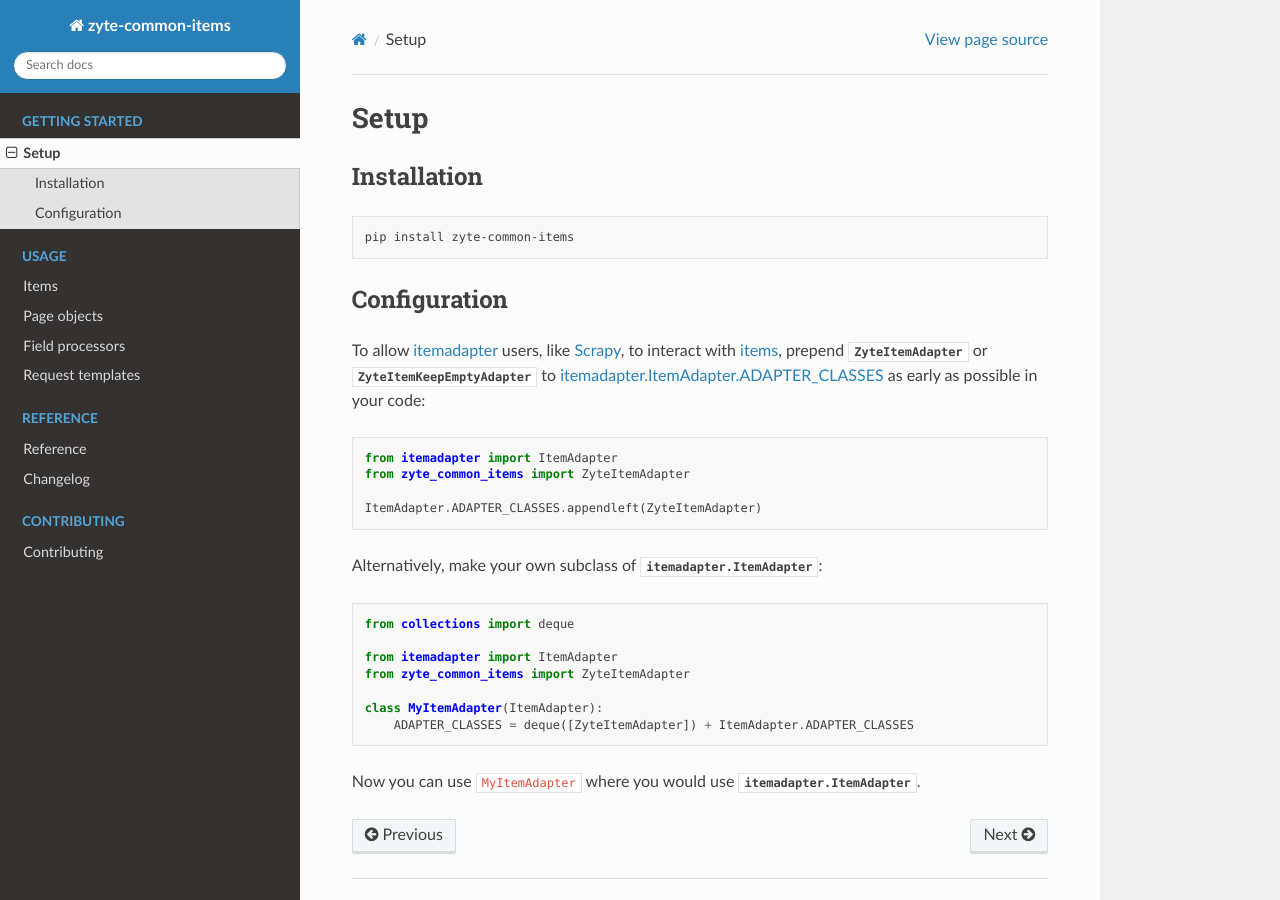
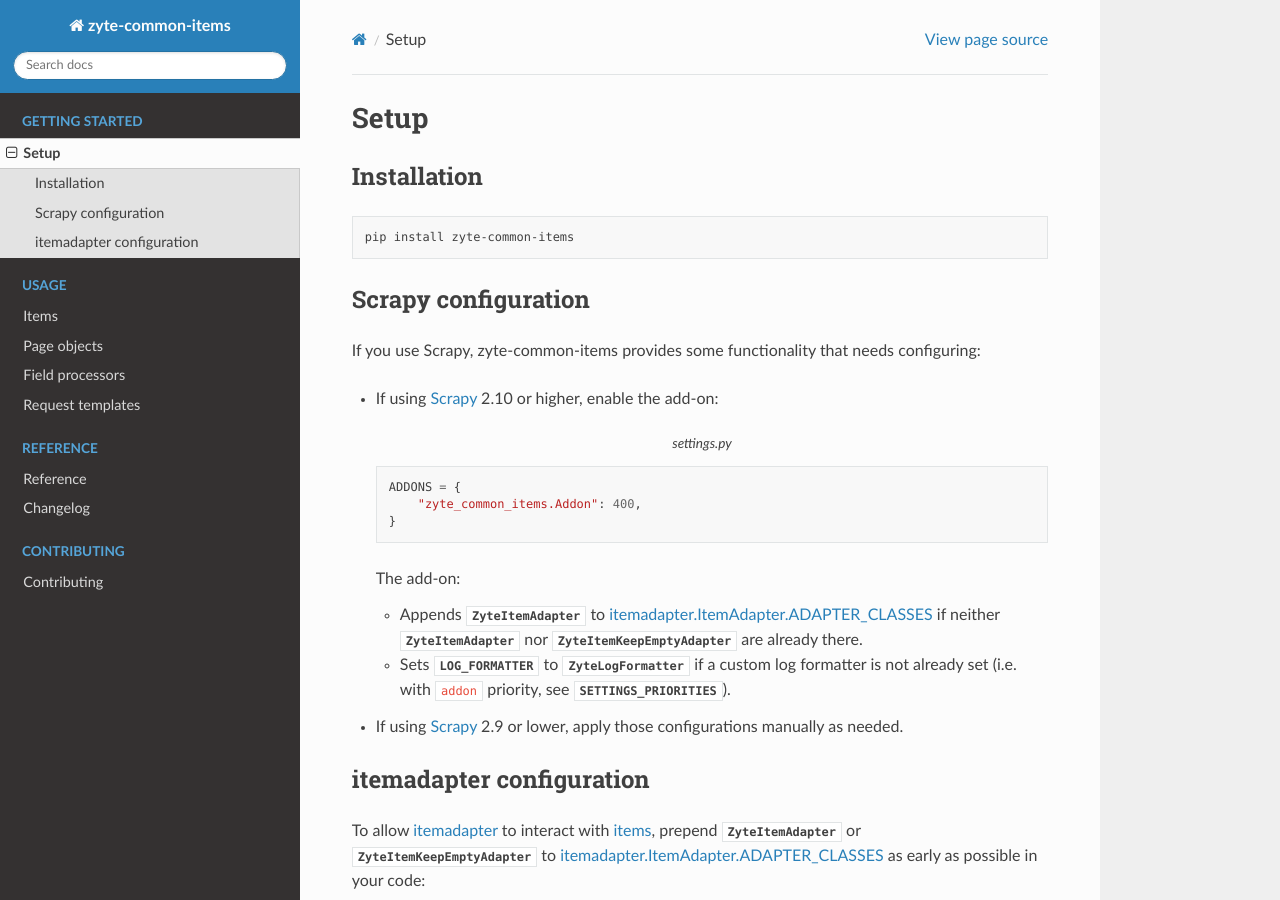
Before and after one commit to zytedata/zyte-common-items, a Sphinx documentation site: the page built from docs/setup.rst, in a window 1280 px wide and 900 px high. Built offline with Sphinx 7.4.7 and the Read the Docs theme 3.1.0, drawn with Linux system fonts in a browser that asks for light colours; the version number could not be read and is left out.

Commit message:
Add an add-on, cover ZyteLogFormatter in the docs

```diff
--- /dev/null
+++ b/docs/_ext/__init__.py
@@ -0,0 +1,25 @@
+def setup(app):
+    # https://stackoverflow.com/a/13663325
+    #
+    # Scrapy’s
+    # https://github.com/scrapy/scrapy/blob/dba37674e6eaa6c2030c8eb35ebf8127cd488062/docs/_ext/scrapydocs.py#L90C16-L110C6
+    app.add_crossref_type(
+        directivename="setting",
+        rolename="setting",
+        indextemplate="pair: %s; setting",
+    )
+    app.add_crossref_type(
+        directivename="signal",
+        rolename="signal",
+        indextemplate="pair: %s; signal",
+    )
+    app.add_crossref_type(
+        directivename="command",
+        rolename="command",
+        indextemplate="pair: %s; command",
+    )
+    app.add_crossref_type(
+        directivename="reqmeta",
+        rolename="reqmeta",
+        indextemplate="pair: %s; reqmeta",
+    )
--- a/docs/conf.py
+++ b/docs/conf.py
@@ -1,5 +1,7 @@
 import pkgutil
+import sys
 from datetime import datetime
+from pathlib import Path
 
 
 def get_copyright(attribution, *, first_year):
@@ -26,7 +28,9 @@
 copyright = get_copyright("Zyte Group Ltd", first_year=2022)
 version, release = get_version_and_release()
 
+sys.path.insert(0, str(Path(__file__).parent.absolute()))  # _ext
 extensions = [
+    "_ext",
     "sphinx.ext.autodoc",
     "sphinx.ext.intersphinx",
 ]
--- a/docs/reference/index.rst
+++ b/docs/reference/index.rst
@@ -11,4 +11,4 @@
    components
    converters
    adapter
-   pipelines
+   scrapy
--- a/docs/reference/pipelines.rst
+++ /dev/null
@@ -1,6 +0,0 @@
-================
-Scrapy Pipelines
-================
-
-.. autoclass:: zyte_common_items.pipelines.AEPipeline
-.. autoclass:: zyte_common_items.pipelines.DropLowProbabilityItemPipeline
--- a/docs/setup.rst
+++ b/docs/setup.rst
@@ -11,12 +11,46 @@
 
 
 .. _configuration:
+.. _scrapy-config:
 
-Configuration
-=============
+Scrapy configuration
+====================
 
-To allow itemadapter_ users, like Scrapy_, to interact with :ref:`items
-<items>`, prepend :class:`~zyte_common_items.ZyteItemAdapter` or
+If you use Scrapy, zyte-common-items provides some functionality that needs
+configuring:
+
+-   If using Scrapy_ 2.10 or higher, enable the add-on:
+
+    .. code-block:: python
+        :caption: settings.py
+
+        ADDONS = {
+            "zyte_common_items.Addon": 400,
+        }
+
+    The add-on:
+
+    -   Appends :class:`~zyte_common_items.ZyteItemAdapter` to
+        itemadapter.ItemAdapter.ADAPTER_CLASSES_ if neither
+        :class:`~zyte_common_items.ZyteItemAdapter` nor
+        :class:`~zyte_common_items.ZyteItemKeepEmptyAdapter` are already there.
+
+    -   Sets :setting:`LOG_FORMATTER <scrapy:LOG_FORMATTER>` to
+        :class:`~zyte_common_items.log_formatters.ZyteLogFormatter` if a custom
+        log formatter is not already set (i.e. with ``addon`` priority, see
+        :attr:`~scrapy.settings.SETTINGS_PRIORITIES`).
+
+-   If using Scrapy_ 2.9 or lower, apply those configurations manually as
+    needed.
+
+
+.. _itemadapter-config:
+
+itemadapter configuration
+=========================
+
+To allow itemadapter_ to interact with :ref:`items <items>`, prepend
+:class:`~zyte_common_items.ZyteItemAdapter` or
 :class:`~zyte_common_items.ZyteItemKeepEmptyAdapter` to
 itemadapter.ItemAdapter.ADAPTER_CLASSES_ as early as possible in your code::
 
--- a/zyte_common_items/__init__.py
+++ b/zyte_common_items/__init__.py
@@ -126,3 +126,8 @@
     SerpPage,
     SocialMediaPostPage,
 )
+
+try:
+    from ._addon import Addon
+except ImportError:  # Scrapy is not installed.
+    pass
```
Also changed, not shown: docs/reference/scrapy.rst (added, +16 -0 lines), 3 other files.
